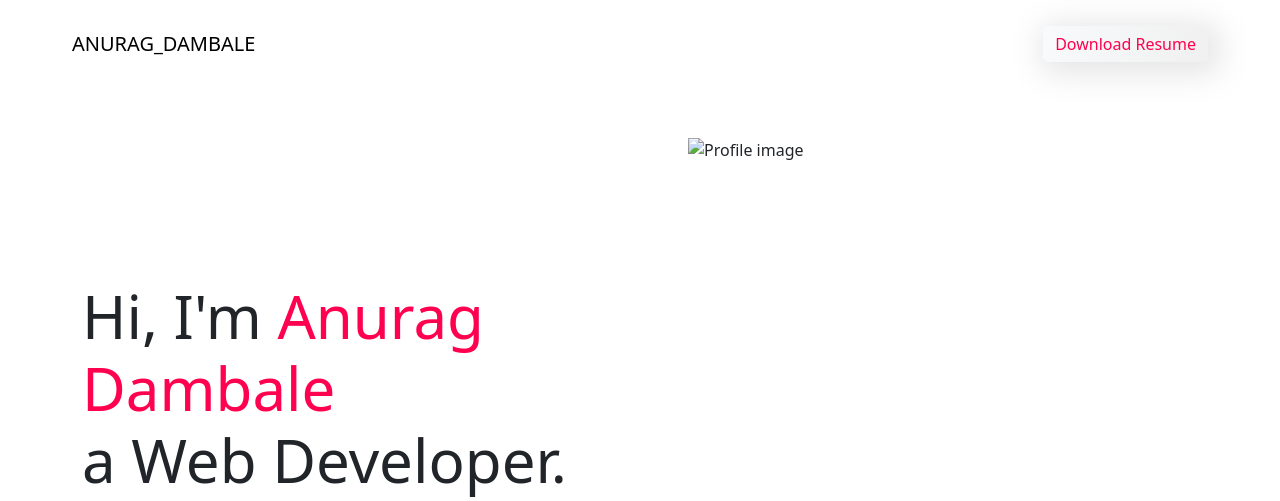
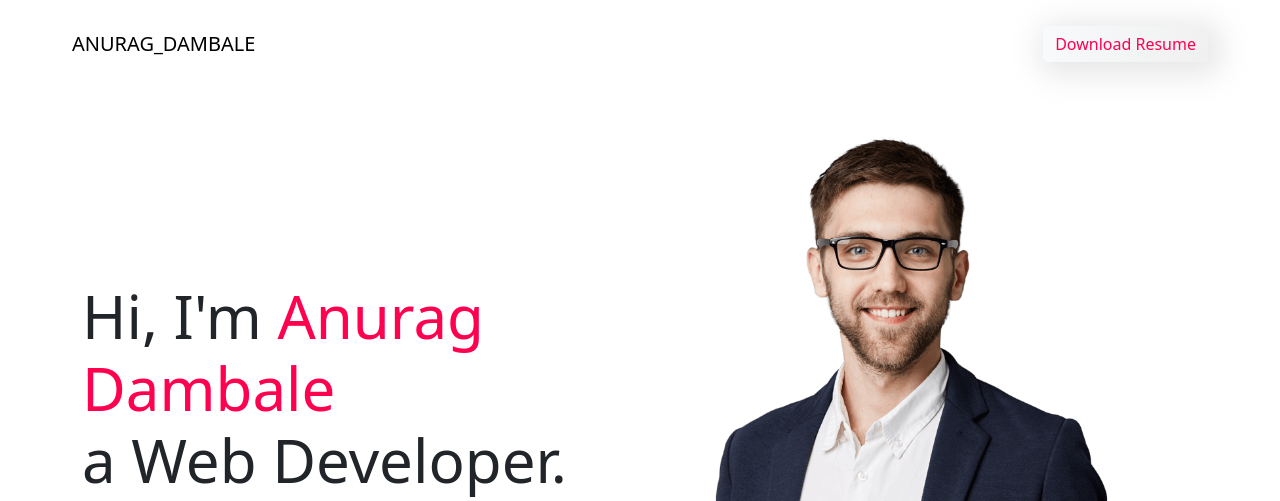
Before and after one commit to anurag-dambale/resume, a plain HTML site: page index.html in a window 1280 px wide. Shown: the top 501 px of the page. Drawn offline with nearby package versions, Linux system fonts and the light colour scheme; the site is published under a folder, as on GitHub Pages, so addresses that start at the root find nothing.

Commit message:
Update index.html

```diff
--- a/index.html
+++ b/index.html
@@ -70,7 +70,7 @@
 
                         </div>
                         <div class="col-md-6 ps-5">
-                            <img id="imageB" src="/banner-01.png" alt="Profile
+                            <img id="imageB" src="banner-01.png" alt="Profile
                                 image">
                         </div>
                     </div>
```
